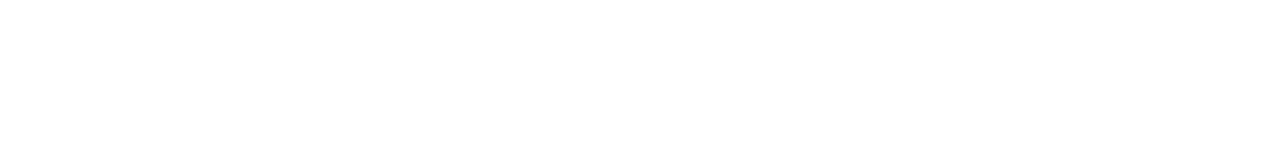
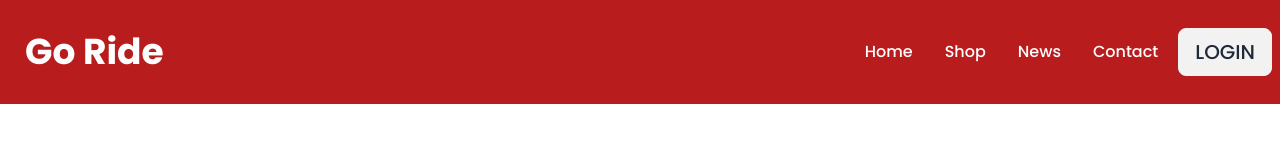
Before and after one commit to sultan435/biker-go-ride, a plain HTML site: page index.html in a window 1280 px wide. Drawn offline with nearby package versions, Linux system fonts and the light colour scheme.

Commit message:
added the navbar section

```diff
--- a/index.html
+++ b/index.html
@@ -1,13 +1,66 @@
 <!DOCTYPE html>
 <html lang="en">
+
 <head>
     <meta charset="UTF-8">
     <meta name="viewport" content="width=device-width, initial-scale=1.0">
     <title>Go Ride</title>
+    <!-- tailwind and daisy ui cdn -->
+    <link href="https://cdn.jsdelivr.net/npm/daisyui@3.3.1/dist/full.css" rel="stylesheet" type="text/css" />
+    <script src="https://cdn.tailwindcss.com"></script>
+    <!-- google font poppins -->
+    <link rel="preconnect" href="https://fonts.googleapis.com">
+    <link rel="preconnect" href="https://fonts.gstatic.com" crossorigin>
+    <link href="https://fonts.googleapis.com/css2?family=Poppins:wght@300;400;500;600;700;900&display=swap"
+        rel="stylesheet">
+
+    <!-- font poppins style -->
+
+    <style>
+        .font-poppins{
+            font-family: 'Poppins', sans-serif;
+        }
+    </style>
+
 </head>
-<body>
-    <header>
 
+<body class="font-poppins">
+    <header class="bg-red-700">
+        <!-- nav bar section -->
+        <nav class="md:container md:m-auto">
+            <div class="navbar py-6 text-white">
+                <div class="flex-1">
+                    <div class="dropdown">
+                        <label tabindex="0" class="btn btn-ghost lg:hidden">
+                            <svg xmlns="http://www.w3.org/2000/svg" class="h-5 w-5" fill="none" viewBox="0 0 24 24"
+                                stroke="currentColor">
+                                <path stroke-linecap="round" stroke-linejoin="round" stroke-width="2"
+                                    d="M4 6h16M4 12h8m-8 6h16" />
+                            </svg>
+                        </label>
+                        <ul tabindex="0"
+                            class="menu menu-sm dropdown-content mt-3 z-[1] p-2 shadow bg-base-100 text-black rounded-box w-52">
+                            <li><a>Home</a></li>
+                            <li><a>Shop</a></li>
+                            <li><a>News</a></li>
+                            <li><a>Contact</a></li>
+                        </ul>
+                    </div>
+                    <a class="btn btn-ghost normal-case text-4xl font-bold">Go Ride</a>
+                </div>
+                <div class="navbar-center hidden lg:flex">
+                    <ul class="menu menu-horizontal text-base font-medium px-1">
+                        <li><a>Home</a></li>
+                        <li><a>Shop</a></li>
+                        <li><a>News</a></li>
+                        <li><a>Contact</a></li>
+                    </ul>
+                </div>
+                <div class=>
+                    <a class="btn text-xl font-medium">Login</a>
+                </div>
+            </div>
+        </nav>
     </header>
     <main>
 
@@ -16,4 +69,5 @@
 
     </footer>
 </body>
+
 </html>
--- /dev/null
+++ b/tailwind.config.js
@@ -0,0 +1,8 @@
+/** @type {import('tailwindcss').Config} */
+module.exports = {
+    content: ["./src/**/*.{html,js}"],
+    theme: {
+      extend: {},
+    },
+    plugins: [],
+  }
```
